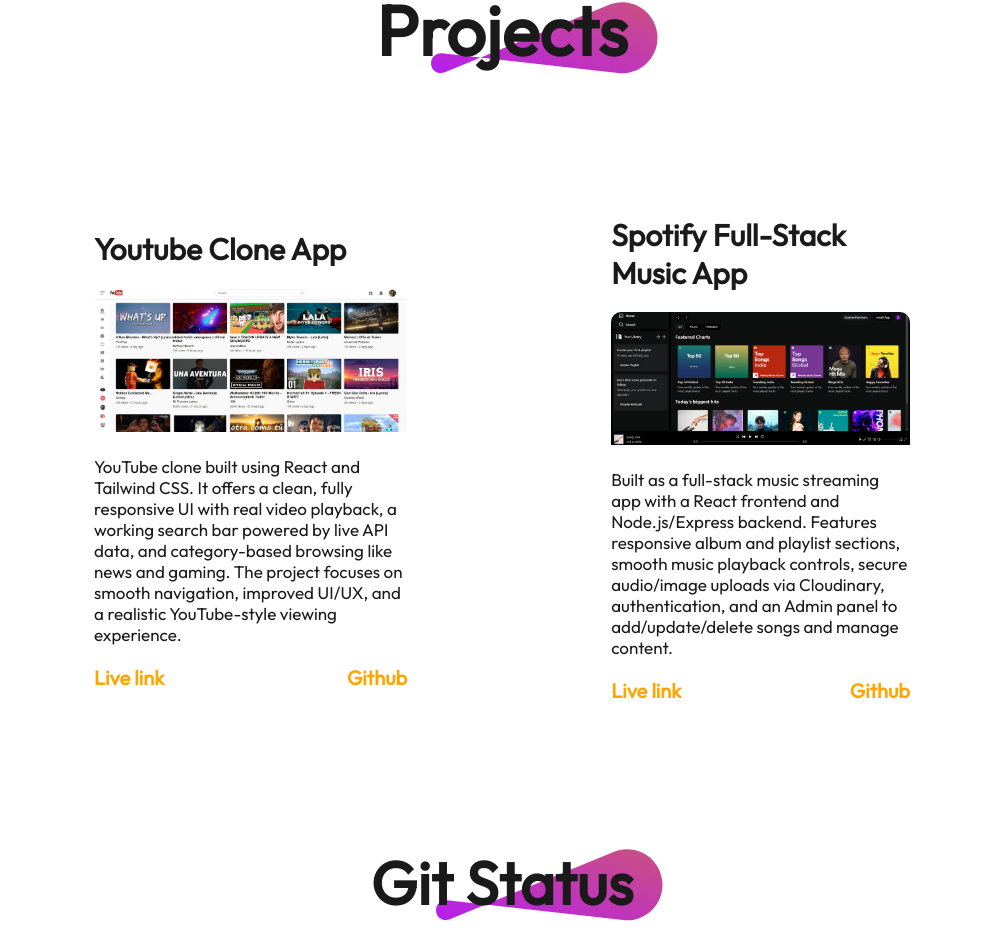
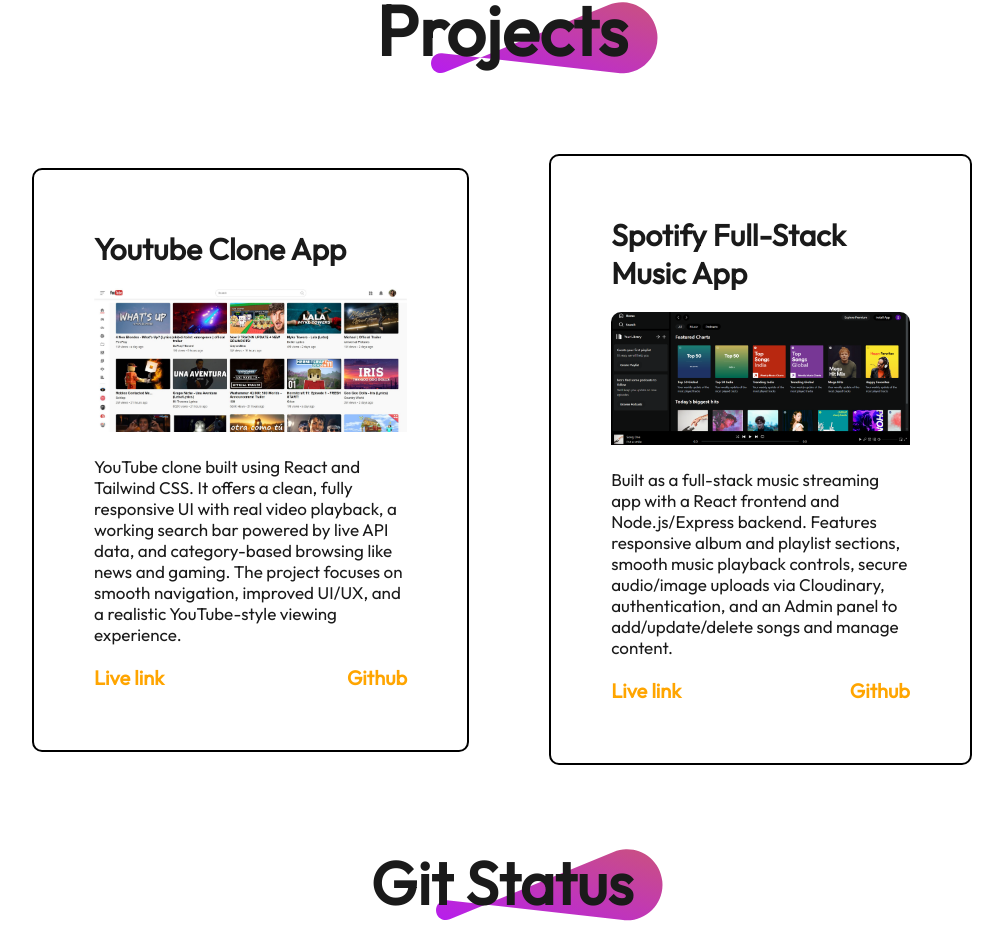
Before and after one commit to Satyam19711/My_Portfolio_Website, a React (Vite) app: page / in a window 1280 px wide. Shown: the part 1977-2929 px from the top of the page, without its empty margins (138-1141 px from the left). Built offline with nearby package versions, Linux system fonts and the light colour scheme; no server answers; the database is empty.

Commit message:
Neko cat

```diff
--- a/index.html
+++ b/index.html
@@ -15,5 +15,8 @@
   <body>
     <div id="root"></div>
     <script type="module" src="/src/main.jsx"></script>
+
+    <script src="https://webneko.net/n20171213.js"></script>
+    <a href="https://webneko.net" style="display: none">Neko</a>
   </body>
 </html>
--- a/src/Components/MyProjects/MyProjects.css
+++ b/src/Components/MyProjects/MyProjects.css
@@ -164,7 +164,15 @@
   }
 }
 
-body:not(.dark-mode) .project-left:hover,
-.project-right:hover {
+body:not(.dark-mode) .project-left:hover {
   background-image: none;
 }
+body:not(.dark-mode) .project-right:hover {
+  background-image: none;
+}
+body:not(.dark-mode) .project-left {
+  border: 2px solid black;
+}
+body:not(.dark-mode) .project-right {
+  border: 2px solid black;
+}
```
